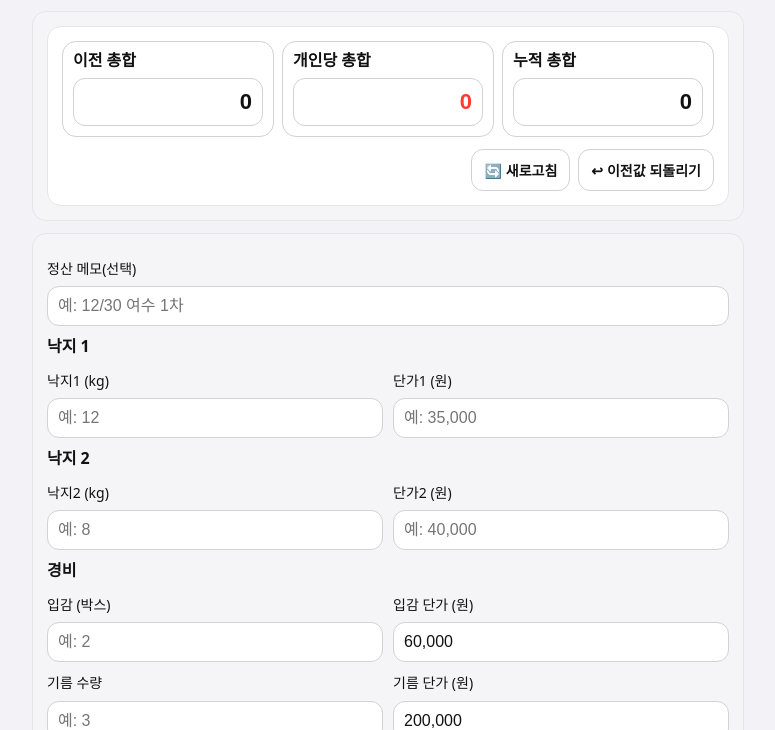
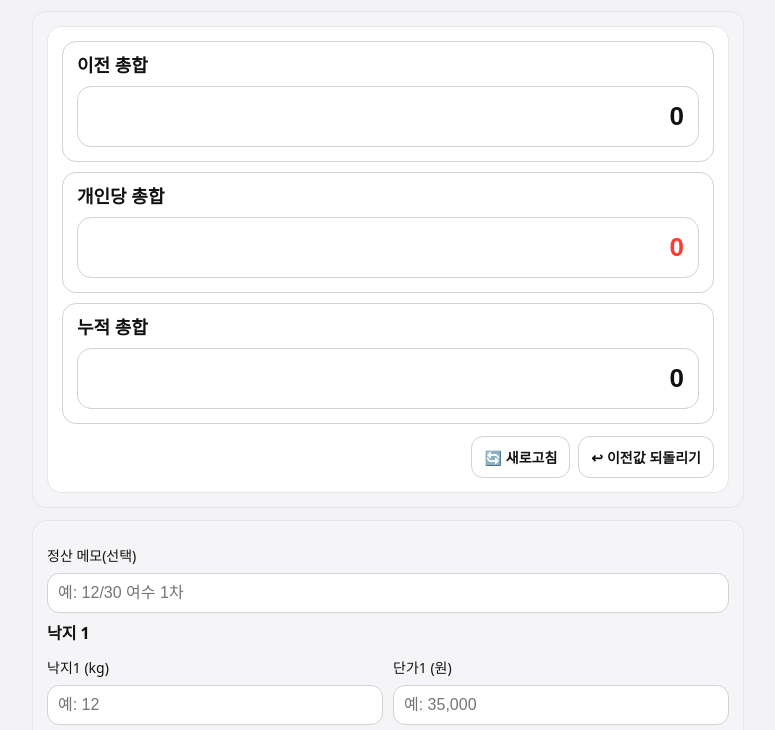
Before and after one commit to lovesbank/nakji, a plain HTML site: page index.html in a window 1280 px wide. Shown: the part 60-790 px from the top of the page, without its empty margins (252-1027 px from the left). Drawn offline with nearby package versions, Linux system fonts and the light colour scheme.

Commit message:
Refactor layout and styling for top totals section

```diff
--- a/index.html
+++ b/index.html
@@ -203,7 +203,7 @@
       font-weight:700;
     }
 
-    /* ✅ 상단 총합: 3칸 가로로 꽉(줄바꿈 안 함) */
+    /* ✅ 상단 총합: 세줄(세로) + 칸 가로폭 최대 */
     .topTotalLine{
       background: var(--card2);
       border:1px solid var(--line);
@@ -212,34 +212,33 @@
     }
     .topTotals3{
       display:flex;
-      gap:8px;
+      flex-direction:column; /* ✅ 세 줄 */
+      gap:10px;
       width:100%;
-      flex-wrap:nowrap; /* ✅ 무조건 가로 유지 */
     }
     .topBox{
-      flex:1 1 0;
-      min-width:0;
+      width:100%;
       border:1px solid var(--ghostLine);
       background: var(--ghostBg);
       border-radius:14px;
-      padding:10px 10px;
+      padding:14px;
     }
     .topBoxLabel{
       font-weight:900;
-      font-size:16px;
+      font-size:18px;
       line-height:1.1;
-      margin-bottom:8px;
+      margin-bottom:10px;
       white-space:nowrap;
     }
     .topBoxInput{
       width:100%;
       margin:0;
-      padding:10px 10px;
-      border-radius:12px;
+      padding:14px;
+      border-radius:14px;
       border:1px solid var(--ghostLine);
       background: var(--card2);
       font-weight:900;
-      font-size:22px;
+      font-size:26px;
       text-align:right;
       color: var(--text); /* ✅ 숫자 기본 검정 */
     }
@@ -280,7 +279,7 @@
 <body>
   <h1>낙지잡이</h1>
 
-  <!-- ✅ 상단 총합(3칸 가로) + 새로고침 + 되돌리기 -->
+  <!-- ✅ 상단 총합(세줄) + 새로고침 + 되돌리기 -->
   <div class="card">
     <div class="topTotalLine">
       <div class="topTotals3">
@@ -296,7 +295,6 @@
 
         <div class="topBox">
           <div class="topBoxLabel">누적 총합</div>
-          <!-- ✅ 누적총합도 입력칸(검정) -->
           <input class="topBoxInput" id="sumAllPer" type="text" inputmode="numeric" value="0" />
         </div>
       </div>
@@ -501,7 +499,6 @@
         const prev = Number(obj?.prev ?? 0) || 0;
         const curr = Number(obj?.curr ?? 0) || 0;
         let sum = Number(obj?.sum ?? (prev + curr)) || 0;
-        // 저장값이 없거나 꼬였으면 일관되게 보정
         if (!Number.isFinite(sum)) sum = prev + curr;
         return { prev, curr, sum };
       }catch(e){
@@ -545,7 +542,6 @@
       }
     }
 
-    // ✅ prev/curr 수정 → sum 자동 = prev+curr
     function syncSumFromPrevCurr(){
       const t = loadTotals();
       saveUndoSnapshot(t.prev, t.curr, t.sum);
@@ -558,7 +554,6 @@
       setTotalsUI(prev, curr, sum);
     }
 
-    // ✅ sum 수정 → prev 자동 = sum - curr (일관 유지)
     function syncPrevFromSum(){
       const t = loadTotals();
       saveUndoSnapshot(t.prev, t.curr, t.sum);
@@ -840,7 +835,6 @@ ${perLine}`;
       renderHistory();
     }
 
-    // ✅ 불러오기
     function fillFormFrom(calc){
       $("memo").value = calc.memo || "";
       $("kg1").value = (calc.kg1 ?? "");
@@ -958,7 +952,6 @@ ${perLine}`;
       if (lastCalc) calculate();
     }
 
-    /* ✅ 새로고침: (prev+curr)=sum으로 확정시키고 curr=0, sum도 prev+0으로 맞춤 */
     function refreshTotals(){
       const ok = confirm("정말 새로고침할까요?\n(개인당 총합이 0으로 초기화되고, 누적은 이전 총합으로 확정됩니다)");
       if (!ok) return;
@@ -974,7 +967,6 @@ ${perLine}`;
       setTotalsUI(nextPrev, nextCurr, nextSum);
     }
 
-    /* ✅ 이전값 되돌리기 */
     function undoTotals(){
       const snap = loadUndoSnapshot();
       if (!snap){
@@ -1016,7 +1008,6 @@ ${perLine}`;
     attachCommaInput($("fuelUnit"));
     attachCommaInput($("food"));
 
-    /* ✅ 상단 3칸 입력 콤마 + 동기화(수정도 되돌리기 가능) */
     attachCommaInput($("prevTotal"));
     attachCommaInput($("currTotal"));
     attachCommaInput($("sumAllPer"));
@@ -1030,7 +1021,6 @@ ${perLine}`;
 
     renderHistory();
 
-    /* ✅ 첫 로드시 상단 총합 복원 */
     const t0 = loadTotals();
     setTotalsUI(t0.prev, t0.curr, t0.sum);
 
```
